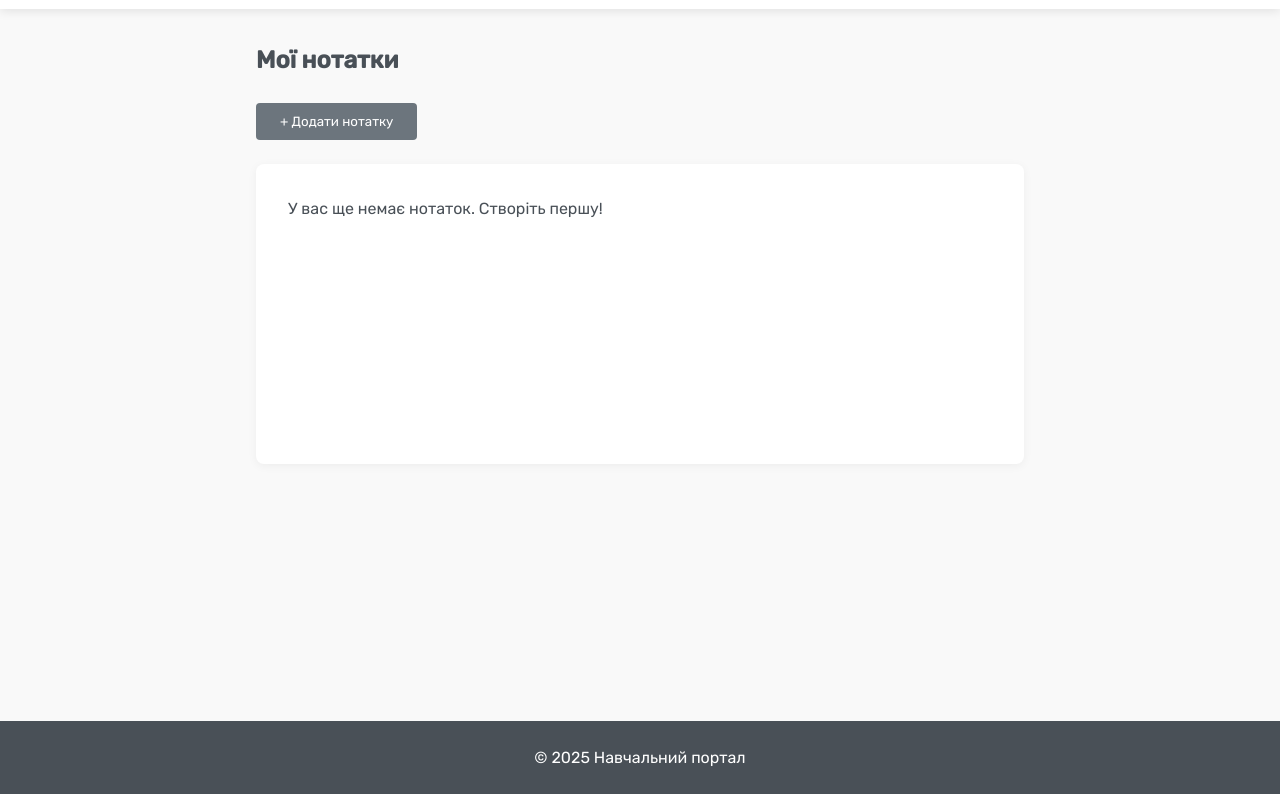
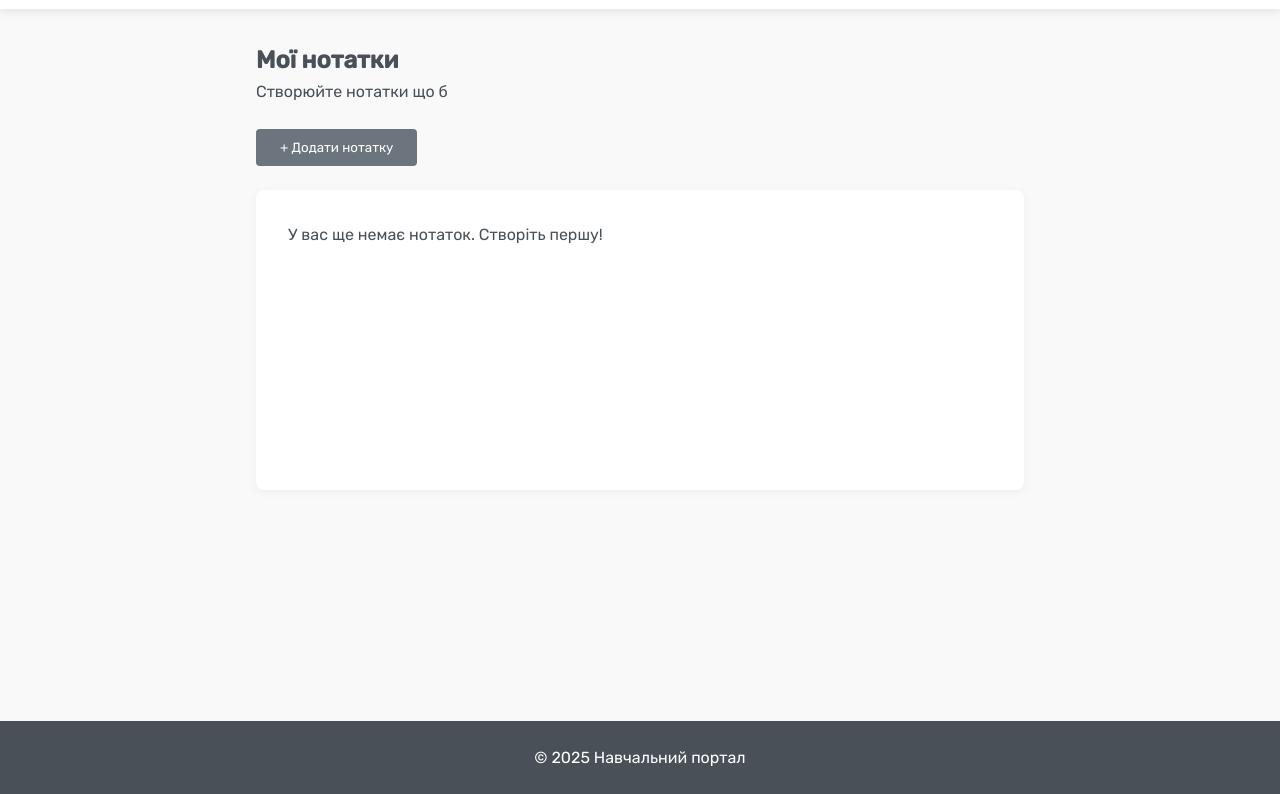
Before and after one commit to Pupsik23445/Pupsiki, a plain HTML site: page note.html in a window 1280 px wide. Shown: the part 54-848 px from the top of the page. Drawn offline with Linux system fonts and the light colour scheme.

Commit message:
add text

```diff
--- a/note.html
+++ b/note.html
@@ -26,6 +26,7 @@
     <main>
         <section class="notes-container">
             <h1>Мої нотатки</h1>
+            <p>Створюйте нотатки що б </p>
             <div class="notes-actions">
                 <button class="add-note">+ Додати нотатку</button>
             </div>
```
